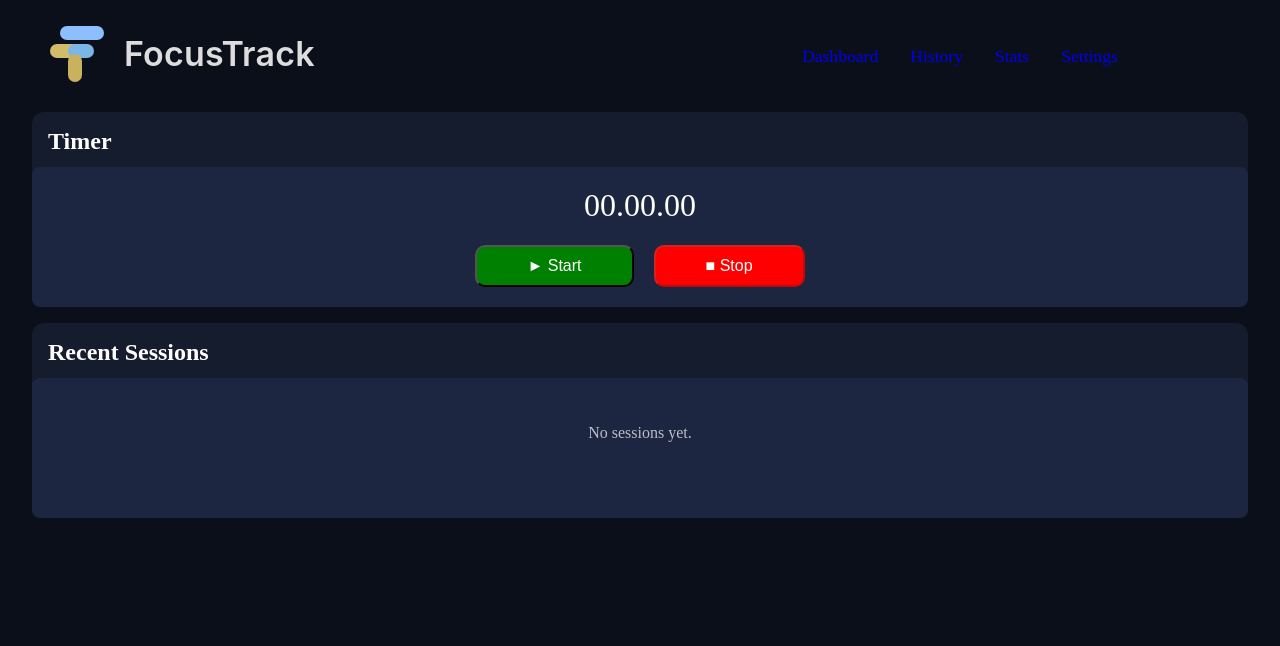
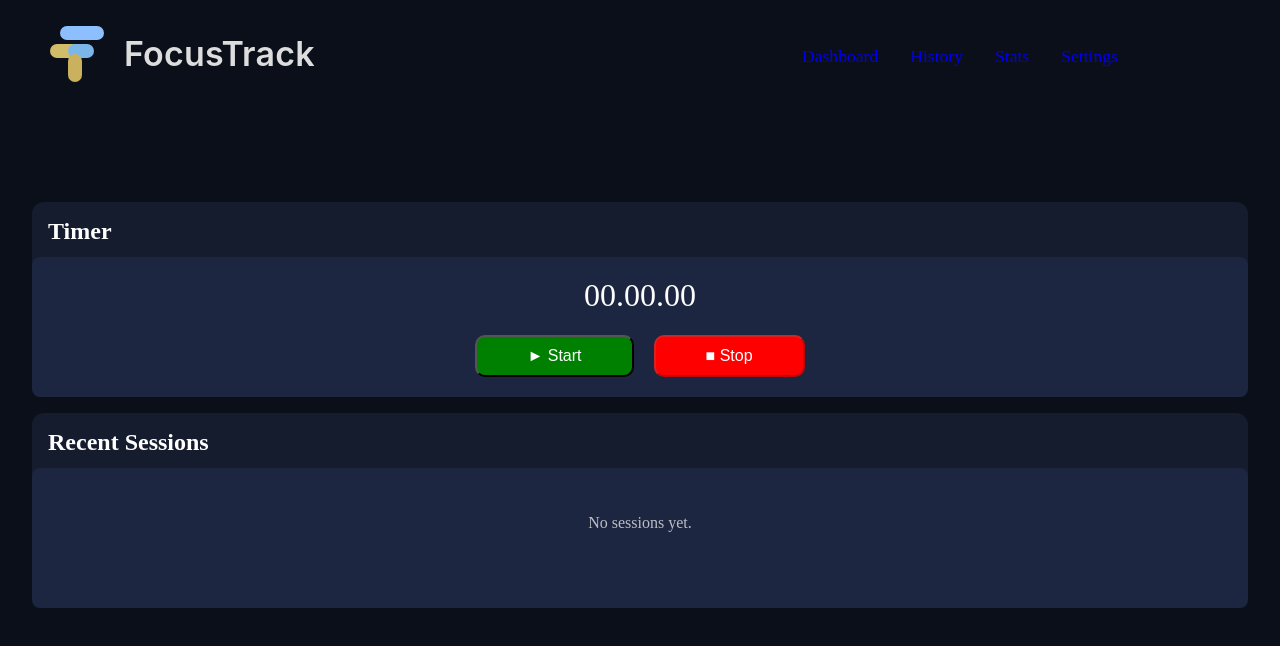
Before and after one commit to Lindsteez/FocusTrack, a React (Vite) app in the folder react/: page / in a window 1280 px wide. Shown: the top 646 px of the page. Built offline with nearby package versions, Linux system fonts and the light colour scheme.

Commit message:
quick fix for positioning of the timer

```diff
--- a/react/src/App.css
+++ b/react/src/App.css
@@ -25,4 +25,5 @@
   display: flex;
   flex-direction: column;
   gap: 16px; /* adjust to taste */
+  padding-top: 90px;
 }
```
